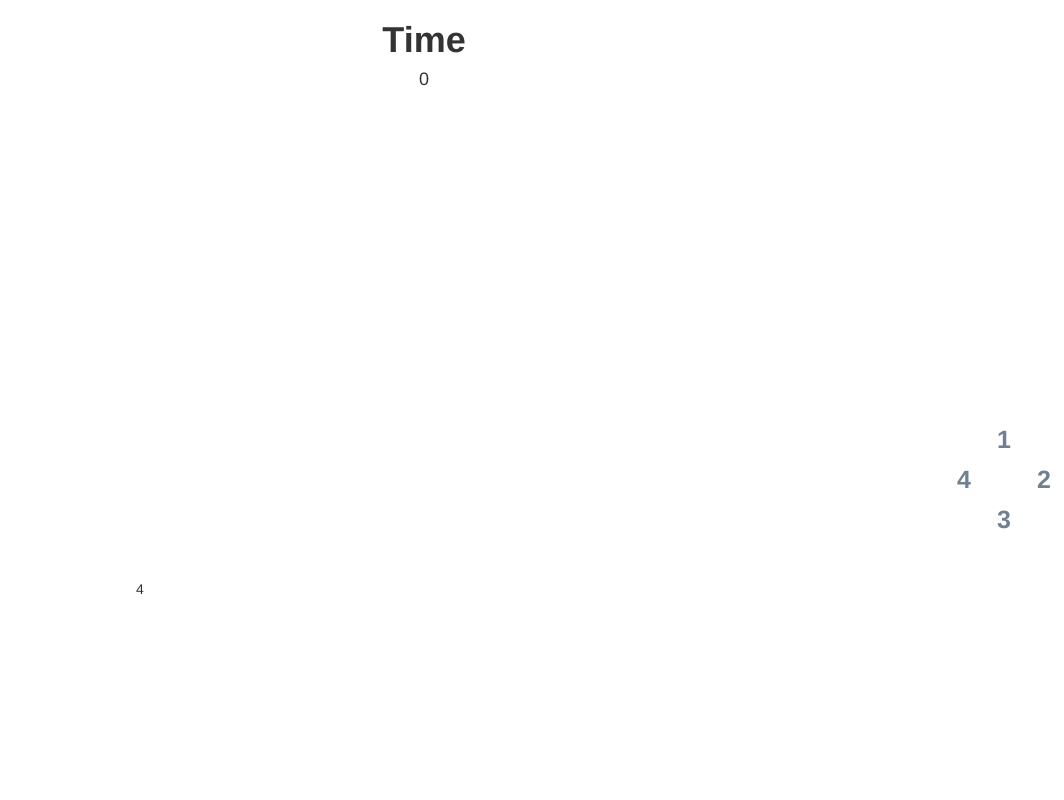
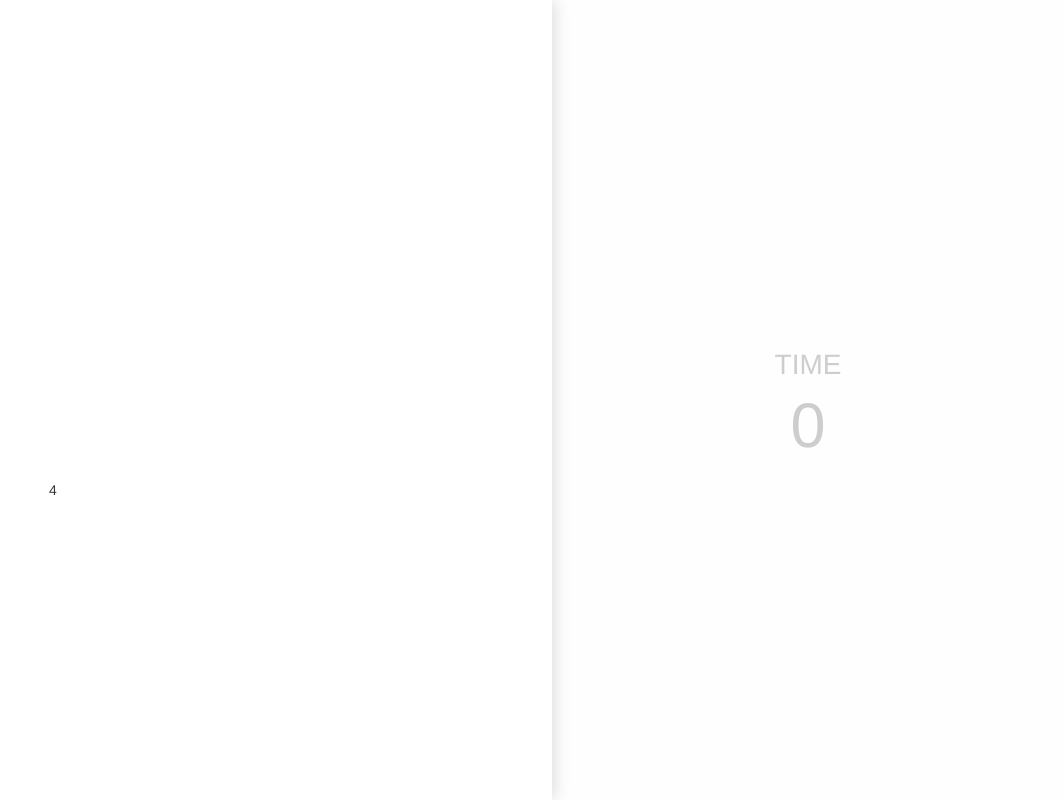
Before and after one commit to yjeffrey/crispy-hockeypuck, a plain HTML site: page index.html in a window 1280 px wide. Shown: the whole page, without its empty margins (216-1280 px from the left). Drawn offline with nearby package versions, Linux system fonts and the light colour scheme.

Commit message:
Changing Design V2

```diff
--- a/css/style.css
+++ b/css/style.css
@@ -2,7 +2,7 @@ html,
 body {
 	height:100%;
 	width:100%;
-	background-color: white;
+	background-color: #FEFEFE;
     font-family: "Helvetica Neue","Clear Sans", Arial, sans-serif;
 }
 
@@ -13,10 +13,49 @@ body {
   	height:100%;
   	width:100%;
 }
+/*InfoContainer*/
+.infoContainer{
+	width:40%;
+	height:100%;
+	float:right;
+	display:table;
 
-div.center{
-	margin: 0 auto;
-	width: 100%;
+}
+
+div#game-title{
+	display: table-cell;
+    vertical-align: middle;
+}
+
+h1#title{
+    font-weight: 200;
+    text-align: center;
+    font-size: 2em;
+    text-transform: uppercase;
+    color:#CDCDCD;
+}
+
+h4#timer{
+    text-align: center;
+    font-size: 4.5em;
+    color:#CDCDCD;
+}
+
+/*End InfoContainer*/
+
+/*Game Starts*/
+.gameContainer{
+	width:60%;
+	height:100%;
+	float:right;
+	background:white;
+	box-shadow:3px 0px 15px rgba(0, 0, 0, 0.13);
+}
+
+.container #game{
+	height: 100%;
+    width: 50%;
+    margin: 0 auto;
 }
 
 div.title h1,
@@ -24,21 +63,13 @@ div.title h2{
 	display: block;
 }
 
-h1#title{
-    font-weight: bold;
-    text-align: center;
-}
 
-h4#timer{
-    text-align: center;
-}
 
-span#game-clock{
-}
 
 div#game-inputs{
 	float: right;
 	margin-top: 320px;
+	display:none;
 }
 
 div#game-inputs>table td{
@@ -54,7 +85,6 @@ div#game-inputs>table td>div{
 div#game-board-tiles{
 	float: left;
 	height: 500px;
-	margin-left: 100px;
 	position: relative;
 	width: 40%;
 }
@@ -65,10 +95,7 @@ div#incoming-tiles{
 	position: absolute;
 }
 
-div.game-tile{
-	display: block;
-	text-align: center;
-}
+/*Game Ends*/
 
 .arrow{
 	text-align: center;
--- a/index.html
+++ b/index.html
@@ -53,6 +53,7 @@
 					<h4 id="timer"><span id="game-clock"></span></h4>
 				</div>
 			</div>
+			<div class="gameContainer">
 				<div id="game">
 					<div id="game-board">
 						<div id="game-board-tiles">
@@ -89,5 +90,6 @@
 					</div>
 				</div>
 			</div>
+		</div>
 	</body>
 </html>
```
Lines whose indentation alone changed are shown as unchanged.
